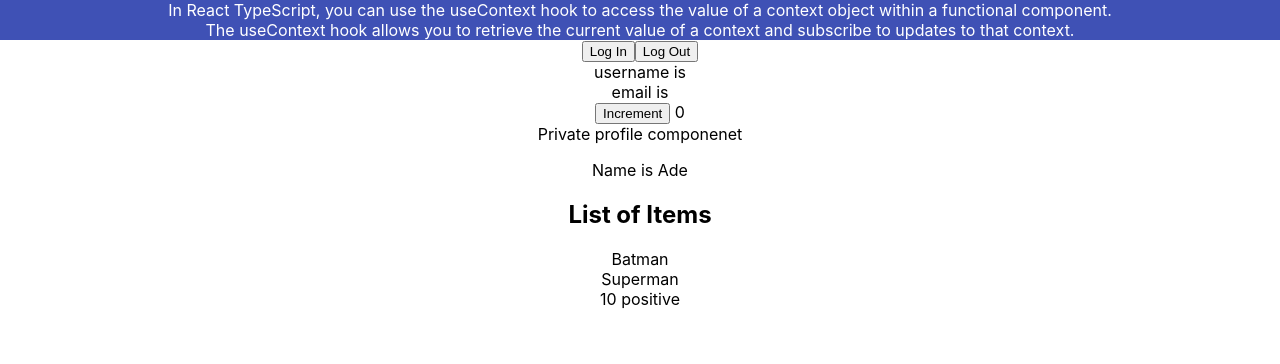
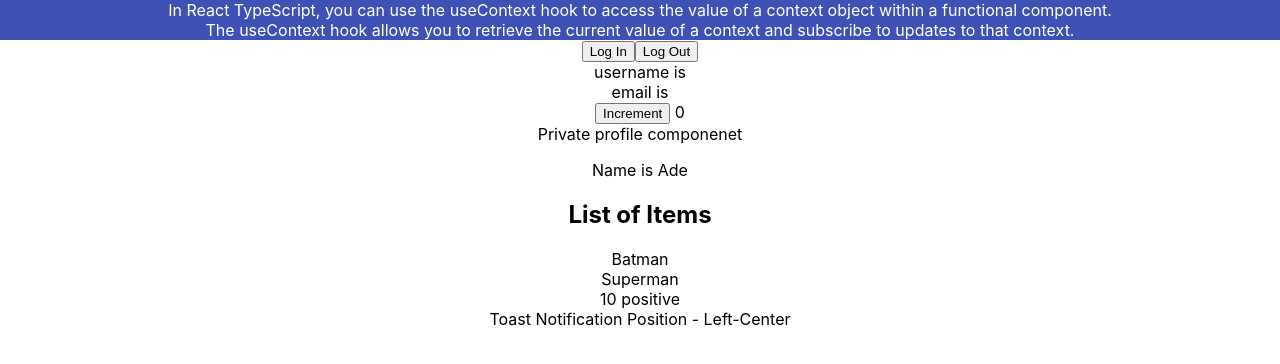
Before and after one commit to AkinolaAdewole/React-TypeScript-Demo, a React (Create React App) app: page / in a window 1280 px wide. Shown: the top 364 px of the page. Built offline with nearby package versions, Linux system fonts and the light colour scheme.

Commit message:
html Element

```diff
--- a/src/App.tsx
+++ b/src/App.tsx
@@ -18,6 +18,7 @@ import { Private } from "./components/auth/Private";
 import { Profile } from "./components/auth/Profile";
 import { List } from "./components/generics/List";
 import { RandomNumber } from "./components/restriction/RandomNumber";
+import Toast from "./components/TemplateLiterals/Toast";
 
 function App() {
   const personName = {
@@ -90,6 +91,8 @@ function App() {
 
 
         <RandomNumber value={10} isPositive />
+
+        <Toast position="Left-Center" />
     </div>
   );
 }
--- a/src/components/TemplateLiterals/Toast.tsx
+++ b/src/components/TemplateLiterals/Toast.tsx
@@ -8,10 +8,14 @@ type HorizontalPosition= "Right" | "Center" | "Left"
 type VerticalPosition= "Top" | "Center" | "Bottom"
 
 type ToastProps={
-    position:`${HorizontalPosition}-${VerticalPosition}`
+    // position:`${HorizontalPosition}-${VerticalPosition}`
+    //You can add Exclude
+    position: | Exclude<`${HorizontalPosition}-${VerticalPosition}`,"Center-Center"> | 'Center'
 }
-export const Toast=({Position})=>{
+const Toast=({position}:ToastProps)=>{
     return (
-        <div>Toast Notification Position - {Position}</div>
+        <div>Toast Notification Position - {position}</div>
     )
 }
+
+export default Toast
```
Also changed, not shown: src/components/html/Button.tsx (added), src/components/html/Input.tsx (added).
